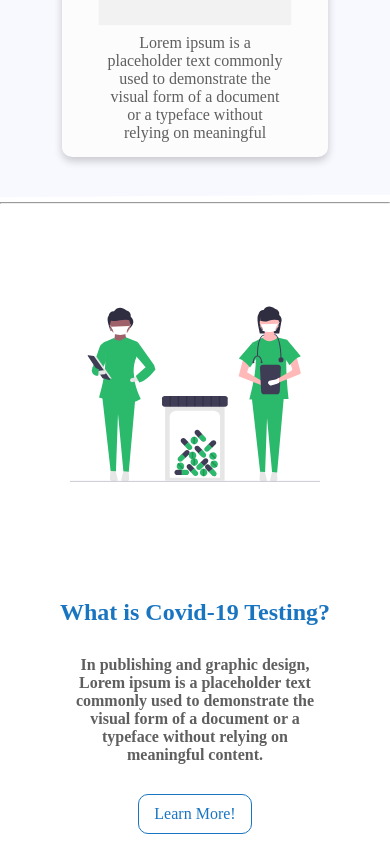
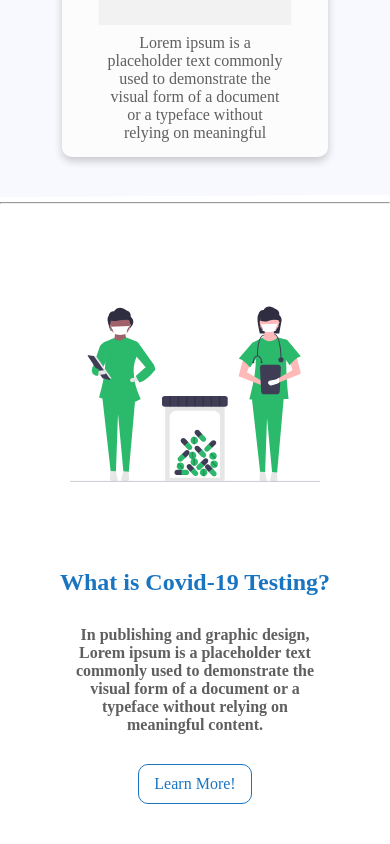
Before and after one commit to zain-sadaqat/lab-tests, a plain HTML site: page index.html in a window 390 px wide. Shown: the part 2391-3235 px from the top of the page. After the commit the page ends 3205 px from the top, so only its background shows below. Drawn offline with Linux system fonts and the light colour scheme.

Commit message:
changed margin-top property

```diff
--- a/style.css
+++ b/style.css
@@ -435,7 +435,7 @@ li, a {
 		flex: 1;
 		justify-content: center;
 		align-items: center;
-		margin-top: 35px;
+		margin-top: 5px;
 		color: var(--heading-color);
 		font-weight: bolder;
 		font-size: 1em;
```
